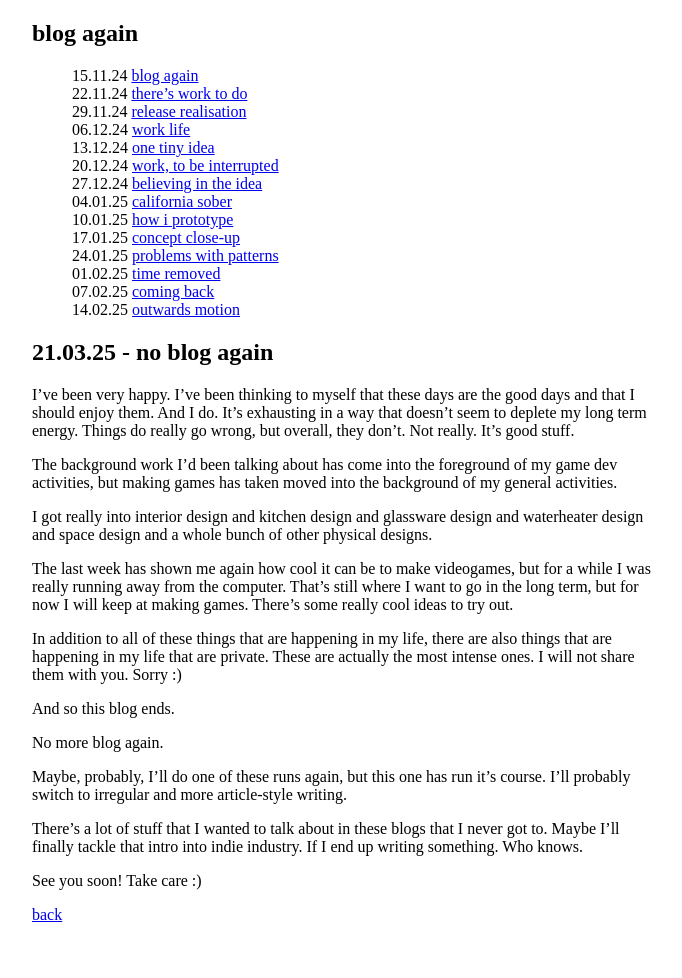
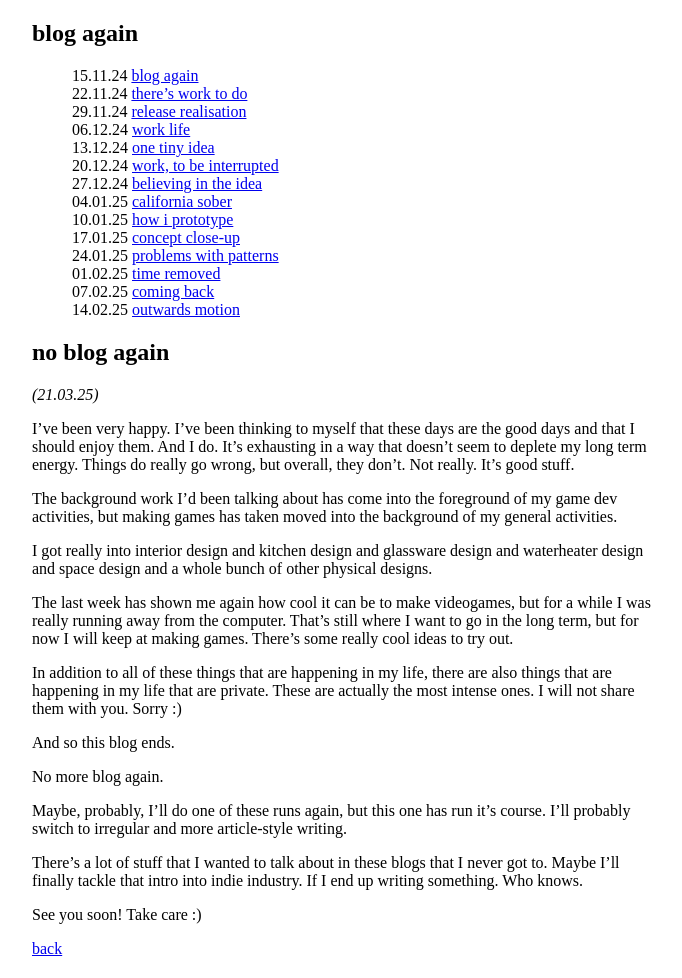
Before and after one commit to stuffedwombat/stuffedwombat.github.io, a Jekyll site: the page built from blogagain.md, in a window 1280 px wide. Shown: the whole page, without its empty margins (292-974 px from the left). Built offline with Jekyll 4.4.1, drawn with Linux system fonts in a browser that asks for light colours; our own code applies the rules of GitHub Pages for plain Markdown files; comment, search, counter and statistics services are not loaded; before the commit the page ends 944 px from its top, so only the background shows below that.

```diff
--- a/blogagain.md
+++ b/blogagain.md
@@ -15,7 +15,8 @@
 - 07.02.25 [coming back](25_02_07_coming_back)
 - 14.02.25 [outwards motion](25_02_14_outwards_motion)
 
-## 21.03.25 - no blog again
+## no blog again
+*(21.03.25)*
 
 I've been very happy. I've been thinking to myself that these days are the good days and that I should enjoy them. And I do. It's exhausting in a way that doesn't seem to deplete my long term energy. Things do really go wrong, but overall, they don't. Not really. It's good stuff.
 
```
